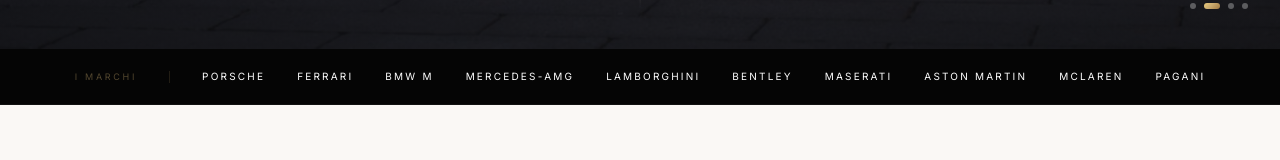
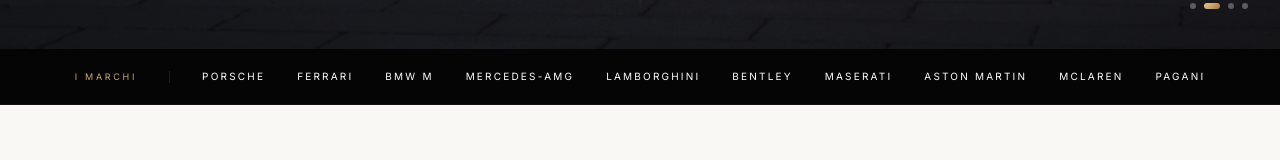
Before and after one commit to lamonicaluca-byte/BrandoBernabei, a Next.js app: page / in a window 1280 px wide. Shown: the part 785-945 px from the top of the page. Built offline with nearby package versions, Linux system fonts and the light colour scheme.

Commit message:
fix: I marchi label oro 100%

```diff
--- a/src/components/sections/brand-strip-section.tsx
+++ b/src/components/sections/brand-strip-section.tsx
@@ -16,7 +16,7 @@
     <section className="bg-[#050505] border-b border-white/5 py-5">
       <div className="max-w-7xl mx-auto px-6 lg:px-8">
         <div className="flex flex-wrap items-center justify-center gap-x-8 gap-y-3">
-          <span className="font-sans text-[9px] uppercase tracking-[.3em] text-[#C9A96E]/40 shrink-0 hidden sm:inline">
+          <span className="font-sans text-[9px] uppercase tracking-[.3em] text-[#C9A96E] shrink-0 hidden sm:inline">
             I marchi
           </span>
           <div className="w-px h-3 bg-[#C9A96E]/15 hidden sm:block" />
```
